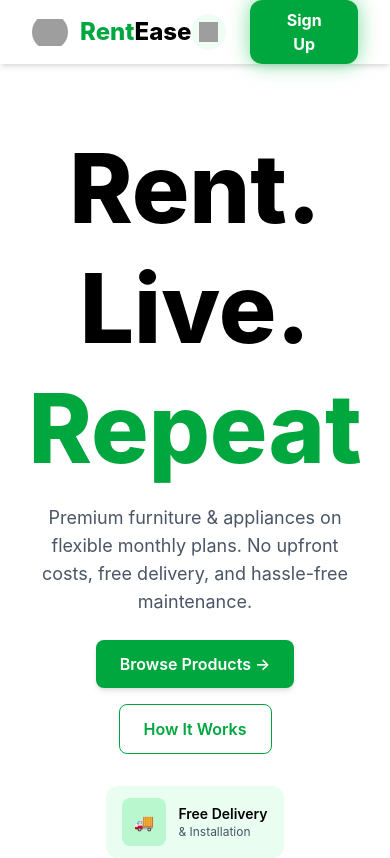
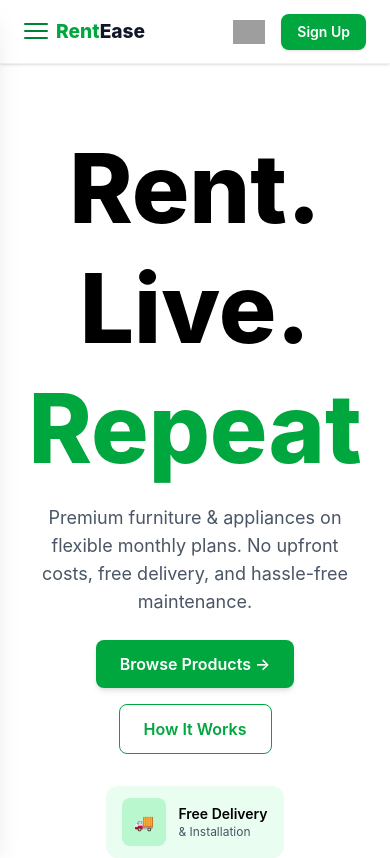
Before and after one commit to Adrich-Fernandes/RENT_EASY, a React (Vite) app in the folder rent-easy/frontend/: page / in a window 390 px wide. Shown: the top 858 px of the page. Built offline with nearby package versions, Linux system fonts and the light colour scheme; grey boxes are pictures that could not be loaded.

Commit message:
fixed the navbar

```diff
--- a/rent-easy/frontend/src/admin/adminProductList.jsx
+++ b/rent-easy/frontend/src/admin/adminProductList.jsx
@@ -165,7 +165,7 @@ function AddProductModal({ onClose }) {
   return (
     <ModalLayout title="Add New Product" onClose={onClose}>
       <FormFields formData={formData} handleChange={handleChange} />
-      <button className="w-full bg-green-600 text-white py-3 rounded-lg font-medium hover:bg-green-700 transition">
+      <button className="z-2000 w-full bg-green-600 text-white py-3 rounded-lg font-medium hover:bg-green-700 transition">
         Create Product
       </button>
     </ModalLayout>
@@ -177,7 +177,7 @@ function AddProductModal({ onClose }) {
 
 function ModalLayout({ title, children, onClose }) {
   return (
-    <div className="fixed inset-0 bg-black/40 flex items-center justify-center z-50">
+    <div className="fixed inset-0 bg-black/40 flex items-center justify-center z-150">
       <div className="bg-white w-[90%] md:w-[700px] rounded-xl p-6 shadow-lg relative">
 
         <button
--- a/rent-easy/frontend/src/admin/adminRents.jsx
+++ b/rent-easy/frontend/src/admin/adminRents.jsx
@@ -32,16 +32,15 @@ export default function AdminRents() {
     }
   };
 
-  const filteredUsers = users.filter((user) =>
+  const filteredUsers = users.filter(
+    (user) =>
       user.name.toLowerCase().includes(searchTerm.toLowerCase()) ||
       user.email.toLowerCase().includes(searchTerm.toLowerCase()) ||
       user.product.toLowerCase().includes(searchTerm.toLowerCase())
   );
 
   return (
-    <div className="p-6">
-
-      {/* Search and table below */}
+    <div className="p-4 md:p-6 w-full">
 
       {/* 🔎 Search */}
       <div className="mb-4">
@@ -54,7 +53,8 @@ export default function AdminRents() {
         />
       </div>
 
-      <div className="relative overflow-visible bg-white shadow rounded-lg border border-gray-200">
+      <div className="w-full overflow-x-auto">
+        <div className="relative bg-white shadow rounded-lg border border-gray-200 min-w-[700px]">
           <table className="w-full text-sm text-left">
             <thead className="text-sm bg-gray-100 border-b">
               <tr>
@@ -129,5 +129,6 @@ export default function AdminRents() {
           </table>
         </div>
       </div>
+    </div>
   );
 }
--- a/rent-easy/frontend/src/admin/mantain.jsx
+++ b/rent-easy/frontend/src/admin/mantain.jsx
@@ -2,7 +2,6 @@ import { useState } from "react";
 import { maintain } from "../Alldata";
 
 export default function MaintenanceRequests() {
-  // 🔥 Force all initial statuses to Pending
   const [users, setUsers] = useState(
     maintain.map((item) => ({
       ...item,
@@ -37,15 +36,15 @@ export default function MaintenanceRequests() {
     }
   };
 
-  const filteredUsers = users.filter((user) =>
-    user.name.toLowerCase().includes(searchTerm.toLowerCase()) ||
-    user.email.toLowerCase().includes(searchTerm.toLowerCase()) ||
-    user.product.toLowerCase().includes(searchTerm.toLowerCase())
+  const filteredUsers = users.filter(
+    (user) =>
+      user.name.toLowerCase().includes(searchTerm.toLowerCase()) ||
+      user.email.toLowerCase().includes(searchTerm.toLowerCase()) ||
+      user.product.toLowerCase().includes(searchTerm.toLowerCase())
   );
 
   return (
     <div className="p-6">
-      {/* 🔎 Search */}
       <div className="mb-4">
         <input
           type="text"
@@ -81,7 +80,6 @@ export default function MaintenanceRequests() {
                 <td className="px-6 py-4">{user.product}</td>
                 <td className="px-6 py-4">{user.issue}</td>
 
-                {/* Status */}
                 <td className="px-6 py-4">
                   <span
                     className={`px-3 py-1 text-xs font-semibold rounded-full ${getStatusStyle(
@@ -92,7 +90,6 @@ export default function MaintenanceRequests() {
                   </span>
                 </td>
 
-                {/* Dropdown */}
                 <td className="px-6 py-4 relative overflow-visible">
                   <button
                     onClick={() =>
@@ -104,7 +101,7 @@ export default function MaintenanceRequests() {
                   </button>
 
                   {openDropdown === index && (
-                    <div className="absolute left-1/2 -translate-x-1/2 mt-2 w-44 bg-white border border-gray-200 rounded-lg shadow-xl z-50">
+                    <div className="absolute right-0 mt-2 w-44 bg-white border border-gray-200 rounded-lg shadow-xl z-50">
                       {statusOptions.map((option) => (
                         <button
                           key={option}
--- a/rent-easy/frontend/src/app.jsx
+++ b/rent-easy/frontend/src/app.jsx
@@ -1,48 +1,107 @@
-import React from 'react';
+import React, { useState } from 'react';
 import Homepage from './home/homepage';
 import ProductList from './products/productlist';
 import ProductView from './products/productView';
 import AdminMain from './admin/adminPage';
 import MyRentalsMain from './MyRentals/myRentals';
 
+export default function App() {
+  const [menuOpen, setMenuOpen] = useState(false);
+
+  return (
+    <>
+      {/* ── NAVBAR ── */}
+      <nav className="flex items-center justify-between px-6 h-16 bg-white shadow-sm sticky top-0 z-[100] border-b border-green-100">
+
+        {/* LEFT */}
+        <div className="flex items-center gap-2">
+
+          {/* Hamburger */}
+          <button
+            className="md:hidden flex flex-col gap-[5px]"
+            onClick={() => setMenuOpen(true)}
+            aria-label="Open menu"
+          >
+            <span className="block w-6 h-[2px] bg-green-700 rounded"></span>
+            <span className="block w-6 h-[2px] bg-green-700 rounded"></span>
+            <span className="block w-6 h-[2px] bg-green-700 rounded"></span>
+          </button>
+
+          <img
+            src="https://cdn-icons-png.freepik.com/256/5729/5729756.png?semt=ais_white_label"
+            alt="RentEase"
+            className="hidden md:block h-9 w-auto"
+          />
+
+          <span className="font-extrabold text-[1.2rem] text-gray-900">
+            <span className="text-green-600">Rent</span>Ease
+          </span>
+        </div>
+
+        {/* CENTER */}
+        <div className="hidden md:flex gap-7">
+          {["Home", "Products", "MyRents"].map((item) => (
+            <a
+              key={item}
+              href={`#${item.toLowerCase()}`}
+              className="text-gray-700 font-medium text-[0.95rem] hover:text-green-600 transition"
+            >
+              {item}
+            </a>
+          ))}
+        </div>
+
+        {/* RIGHT */}
+        <div className="flex items-center gap-4">
+          <img src="https://icons.veryicon.com/png/o/miscellaneous/flower-mall-color-icon/shopping-cart-114.png" alt="Cart" className="h-6 cursor-pointer" />
+          <button className="px-4 py-2 rounded-lg bg-green-600 text-white font-semibold text-sm hover:bg-green-700 transition shadow-sm">
+            Sign Up
+          </button>
+        </div>
+      </nav>
+
+      {/* ── OVERLAY ── */}
+      {menuOpen && (
+        <div
+          className="fixed inset-0 bg-black/40 z-[200]"
+          onClick={() => setMenuOpen(false)}
+        />
+      )}
+
+      {/* ── DRAWER ── */}
+      <div
+        className={`fixed top-0 left-0 h-screen w-[260px] bg-white shadow-xl z-[300] flex flex-col px-6 py-6 gap-2 transform transition-transform duration-300 ${
+          menuOpen ? "translate-x-0" : "-translate-x-full"
+        }`}
+      >
+        <button
+          className="self-end text-lg text-gray-500 mb-4"
+          onClick={() => setMenuOpen(false)}
+          aria-label="Close menu"
+        >
+          ✕
+        </button>
 
 
-export default function App() {
-    return (
-        <div>
-            <nav className="w-full h-16  z-50 shadow-md px-8 flex items-center justify-between">
-                {/* LEFT SECTION */}
-                <div className="flex items-center rounded-full gap-3">
-                    <img src="https://marketplace.canva.com/EAGnxDAh8CA/1/0/1600w/canva-gray-and-green-minimalist-furniture-logo-Qe5E3yitCmk.jpg" alt="Logo" className=" rounded-full w-9 h-9 object-contain" />
-                    <h1 className="text-2xl font-extrabold"><span className="text-green-600">Rent</span>Ease</h1>
-                </div>
-                {/* CENTER LINKS */}
-                <div className="hidden md:flex items-center gap-8">
+        {/* OBJECT HERE */}
         {["Home", "Products", "MyRents"].map((item) => (
-                        <a key={item} href="#" className="px-4 py-2 font-bold text-green-500 bg-green-50 rounded-xl transition-all duration-300 hover:bg-green-100 ">{item}</a>
+          <a
+            key={item}
+            href={`#${item.toLowerCase()}`}
+            className="block  px-4 py-3 rounded-xl text-gray-800 font-medium hover:bg-green-50 hover:text-green-600 transition"
+            onClick={() => setMenuOpen(false)}
+          >
+            {item}
+          </a>
         ))}
       </div>
-                {/* RIGHT SECTION */}
-                <div className="flex items-center gap-6">
-                    {/* Cart Image */}
-                    <div className="p-2 rounded-full bg-green-50 hover:bg-green-100 transition duration-300 cursor-pointer">
-                        <img src="https://cdn-icons-png.flaticon.com/512/263/263142.png" alt="Cart" className="w-5 h-5" />
-                    </div>
 
-                    {/* Sign Up Button */}
-                    <button className="px-6 py-2 font-bold text-white bg-green-600 rounded-xl shadow-[0_0_20px_rgba(34,197,94,0.6)] hover:bg-green-700 hover:shadow-[0_0_30px_rgba(34,197,94,0.8)] transition-all duration-300">Sign Up</button>
-                </div>
-            </nav>
-            <div>
+      {/* PAGE */}
       <Homepage />
       {/* <ProductList /> */}
       {/* <ProductView /> */}
-
-
       {/* <AdminMain /> */}
-
       {/* <MyRentalsMain /> */}
-            </div>
-        </div>
+    </>
   );
 }
```
Lines whose indentation alone changed are shown as unchanged.
